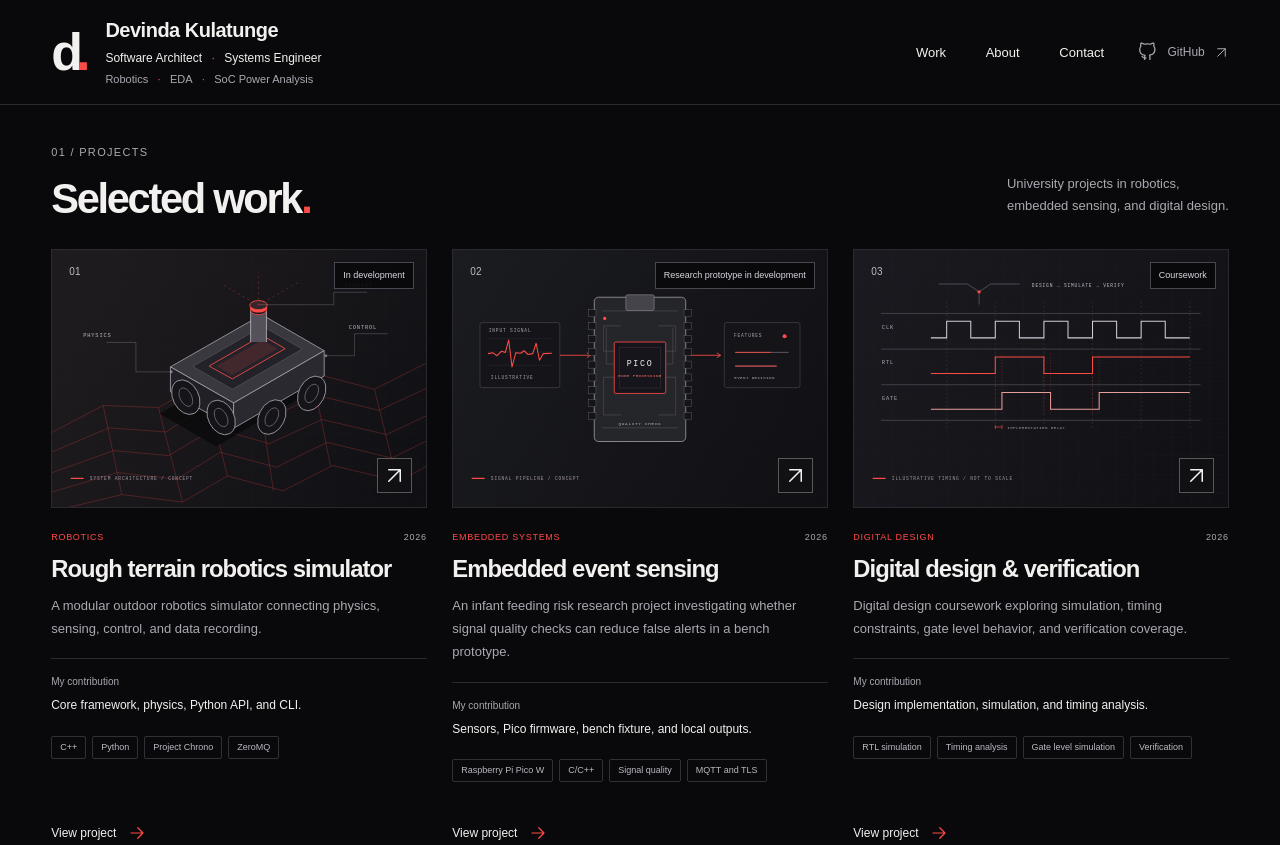
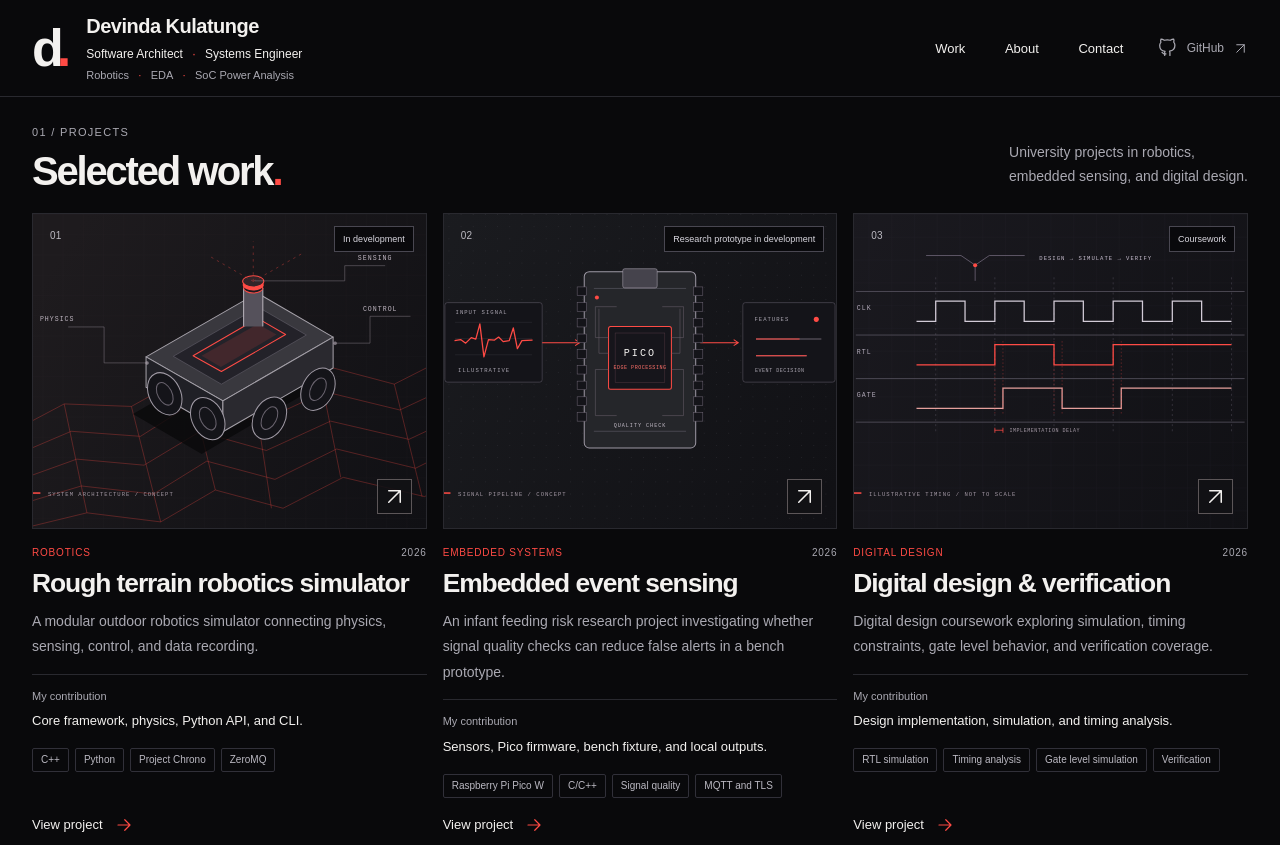
Before and after one commit to devindakulatunge/devindakulatunge.github.io, an Astro site: page / in a window 1280 px wide. Shown: the top 845 px of the page. Built offline with nearby package versions, Linux system fonts and the light colour scheme; Astro itself is replaced by a stand-in of ours.

Commit message:
Expand the project gallery and give the work more screen space

```diff
--- a/src/styles/global.css
+++ b/src/styles/global.css
@@ -9,6 +9,7 @@
   --heading: 'Space Grotesk Variable', sans-serif;
   --body: 'Inter Variable', sans-serif;
   --page-gutter: clamp(1.125rem, 4vw, 3.5rem);
+  --gallery-gutter: clamp(1.125rem, 2.5vw, 2.5rem);
   color-scheme: dark;
   font-family: var(--body);
   background: var(--bg);
@@ -85,6 +86,10 @@ ul {
   width: min(90rem, calc(100% - 2 * var(--page-gutter)));
   margin-inline: auto;
 }
+.header-inner,
+.work-section {
+  width: calc(100% - 2 * var(--gallery-gutter));
+}
 .skip-link {
   position: fixed;
   top: -100px;
@@ -101,13 +106,13 @@ ul {
   position: sticky;
   top: 0;
   z-index: 20;
-  min-height: 6.5rem;
+  min-height: 6rem;
   border-bottom: 1px solid var(--line);
   background: var(--bg);
 }
 .header-inner {
-  min-height: 6.5rem;
-  padding-block: 1rem;
+  min-height: 6rem;
+  padding-block: 0.75rem;
   display: grid;
   grid-template-columns: minmax(0, 1fr) auto auto;
   gap: clamp(1rem, 2.4vw, 2rem);
@@ -260,21 +265,21 @@ ul {
   transform: translateX(3px);
 }
 .work-section {
-  padding-top: clamp(2rem, 3vw, 2.5rem);
-  padding-bottom: clamp(3rem, 5.5vw, 4.5rem);
+  padding-top: clamp(1.25rem, 2vw, 1.75rem);
+  padding-bottom: clamp(2.5rem, 4vw, 3.5rem);
 }
 .section-heading {
   display: flex;
   justify-content: space-between;
   align-items: end;
   gap: 1.5rem;
-  margin-bottom: clamp(1.5rem, 2.2vw, 1.75rem);
+  margin-bottom: 1.25rem;
 }
 .section-heading h1,
 .section-heading h2 {
-  font-size: clamp(2.25rem, 2rem + 0.75vw, 2.625rem);
+  font-size: clamp(2rem, 1.75rem + 1vw, 2.5rem);
   letter-spacing: -0.055em;
-  margin-top: 13px;
+  margin-top: 7px;
   line-height: 1.1;
 }
 .section-heading h1 span,
@@ -282,19 +287,19 @@ ul {
   color: var(--red);
 }
 .section-intro {
-  font-size: 13px;
+  font-size: 14px;
   color: var(--muted);
   line-height: 1.7;
   padding-bottom: 4px;
 }
 .project-grid {
-  --project-column-gap: clamp(1.25rem, 2vw, 1.875rem);
+  --project-column-gap: 1rem;
   display: grid;
   grid-template-columns: repeat(
     auto-fit,
     minmax(min(100%, max(18.75rem, calc((100% - 2 * var(--project-column-gap)) / 3))), 1fr)
   );
-  gap: clamp(2.5rem, 4vw, 3rem) var(--project-column-gap);
+  gap: 2.5rem var(--project-column-gap);
 }
 .project-card {
   min-width: 0;
@@ -303,7 +308,7 @@ ul {
 }
 .project-image {
   position: relative;
-  aspect-ratio: 900/620;
+  aspect-ratio: 5/4;
   overflow: hidden;
   border: 1px solid var(--line);
   background: var(--surface);
@@ -364,40 +369,40 @@ ul {
   font-family: var(--heading);
   text-transform: uppercase;
   letter-spacing: 0.08em;
-  font-size: 9px;
+  font-size: 10px;
   color: var(--muted);
-  margin-top: 24px;
+  margin-top: 18px;
 }
 .project-meta span:first-child {
   color: var(--red);
 }
 .project-card h2 {
-  font-size: clamp(1.375rem, 1.25rem + 0.3vw, 1.625rem);
+  font-size: clamp(1.5rem, 1.25rem + 0.5vw, 1.875rem);
   line-height: 1.2;
   letter-spacing: -0.04em;
-  margin-top: 13px;
+  margin-top: 10px;
 }
 .project-card h2 a:hover {
   color: var(--red);
 }
 .project-description {
-  font-size: 13px;
+  font-size: 14px;
   color: var(--muted);
   line-height: 1.8;
   margin-top: 10px;
 }
 .project-contribution {
-  margin-top: 18px;
-  padding-top: 14px;
+  margin-top: 14px;
+  padding-top: 12px;
   border-top: 1px solid var(--line);
-  font-size: 12px;
+  font-size: 13px;
   line-height: 1.7;
 }
 .project-contribution span {
   display: block;
   margin-bottom: 5px;
   font-family: var(--heading);
-  font-size: 10px;
+  font-size: 11px;
   color: var(--muted);
 }
 .tags {
@@ -414,15 +419,17 @@ ul {
   line-height: 1.2;
 }
 .project-card .tags {
-  margin-top: 20px;
-  min-height: 42px;
+  margin-top: 16px;
   align-content: start;
+}
+.project-card .tags li {
+  font-size: 10px;
 }
 .project-read {
   align-self: flex-start;
   margin-top: auto;
-  padding-top: 23px;
-  font-size: 12px;
+  padding-top: 18px;
+  font-size: 13px;
 }
 .project-read svg {
   color: var(--red);
@@ -431,7 +438,7 @@ ul {
   font-size: 12px;
   color: #93919d;
   line-height: 1.6;
-  margin-top: 35px;
+  margin-top: 24px;
   max-width: 670px;
 }
 .about-section {
@@ -961,14 +968,14 @@ ul {
   }
   .section-heading {
     display: block;
-    margin-bottom: 27px;
+    margin-bottom: 20px;
   }
   .eyebrow {
     font-size: 10px;
   }
   .section-intro {
-    margin-top: 16px;
-    font-size: 12px;
+    margin-top: 12px;
+    font-size: 13px;
   }
   .section-intro span {
     display: inline;
@@ -981,22 +988,19 @@ ul {
     margin-top: 11px;
   }
   .project-description {
-    font-size: 13px;
-    margin-top: 12px;
+    margin-top: 10px;
   }
   .project-card .tags {
-    min-height: 0;
-    margin-top: 18px;
+    margin-top: 16px;
   }
   .tags li {
     font-size: 10px;
   }
   .project-read {
-    padding-top: 22px;
-    font-size: 12px;
+    padding-top: 18px;
   }
   .work-note {
-    margin-top: 30px;
+    margin-top: 24px;
     font-size: 11px;
   }
   .about-heading h2 {
```
